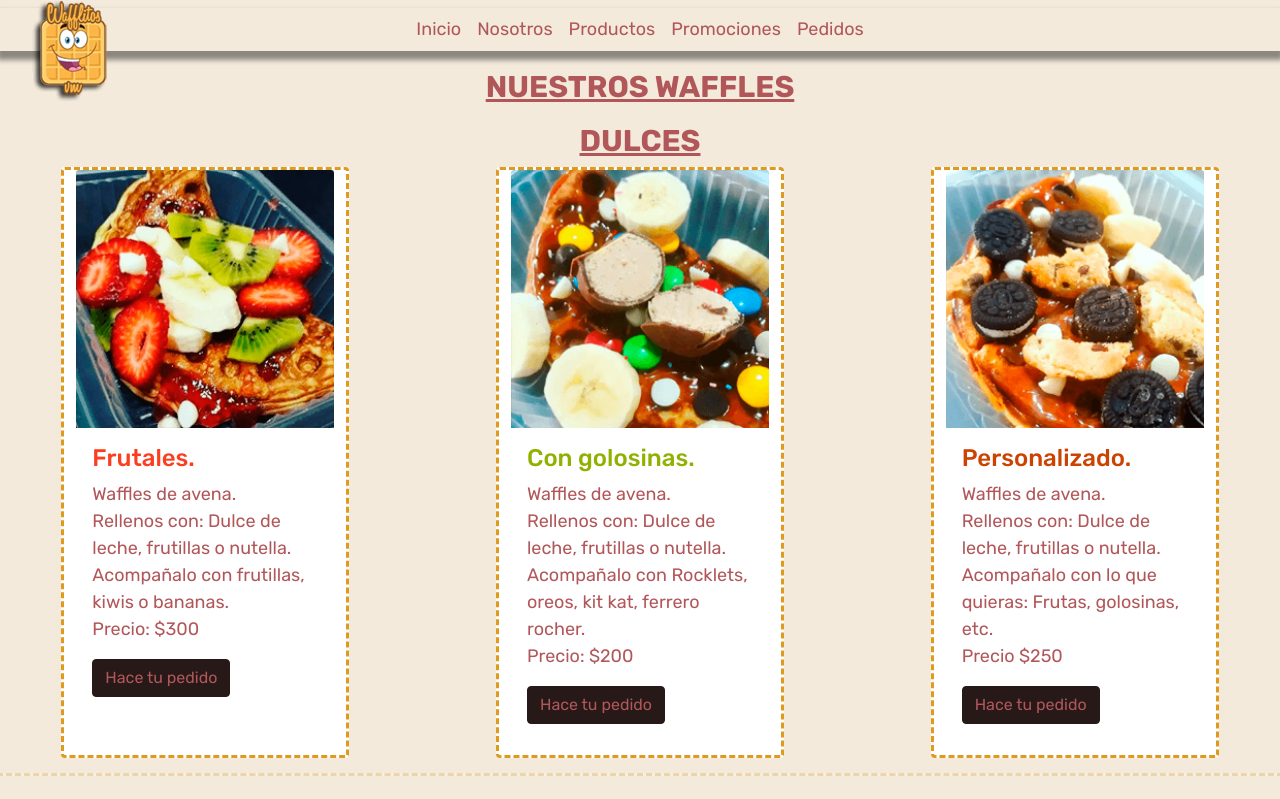
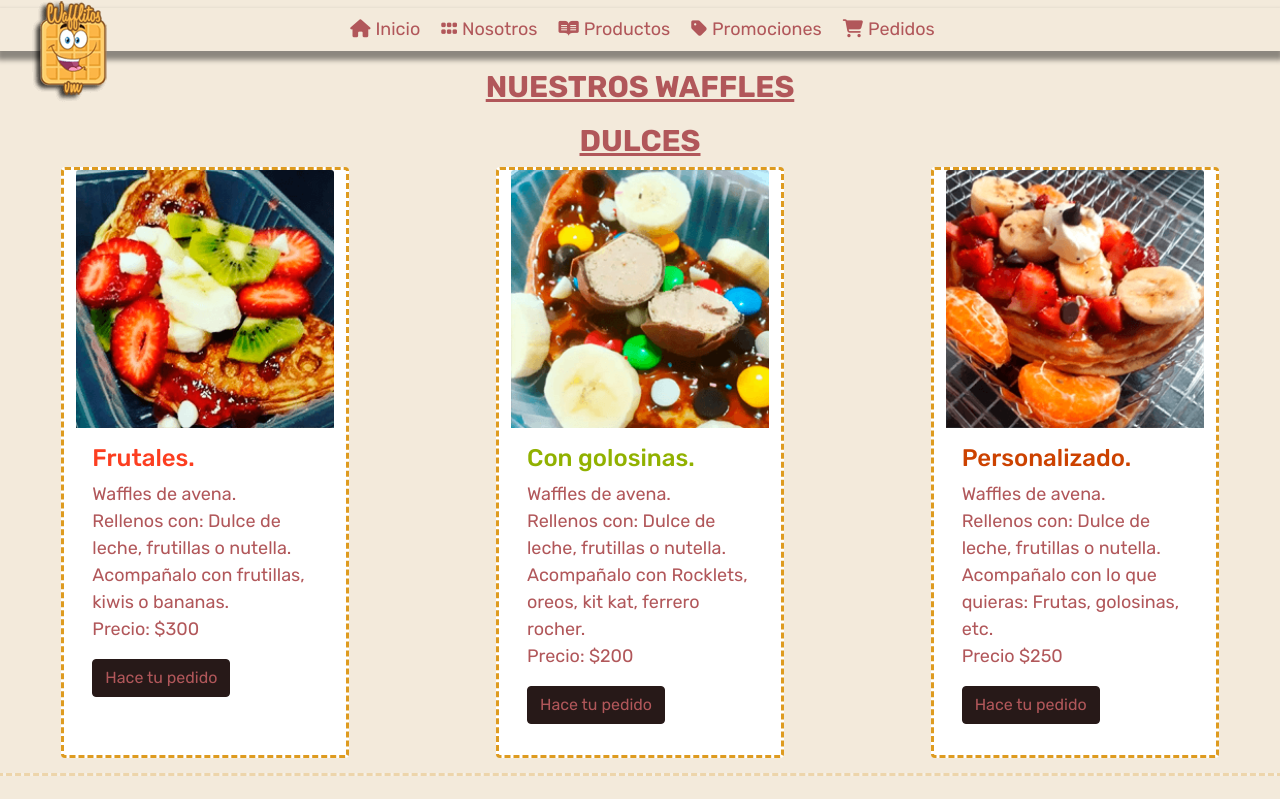
Before and after one commit to Gomez-mf/Wafflitosvm, a website: page pages/productos.html in a window 1280 px wide. Shown: the top 799 px of the page. Drawn offline with nearby package versions, Linux system fonts and the light colour scheme.

Commit message:
elimine fotos repetidas y agregue iconos al menú

```diff
--- a/pages/productos.html
+++ b/pages/productos.html
@@ -22,15 +22,15 @@
             <div class="container-fluid">
                 <a class="navbar-brand" href="../index.html"><img src="../media/logo3.png" alt="logo de wafflitos"></a>
                 <button class="navbar-toggler" type="button" data-bs-toggle="collapse" data-bs-target="#navbarNavAltMarkup" aria-controls="navbarNavAltMarkup" aria-expanded="false" aria-label="Toggle navigation">
-                    <span class="navbar-toggler-icon"></span>
-                  </button>
+                <span class="navbar-toggler-icon"></span>
+              </button>
                 <div class="collapse navbar-collapse  justify-content-around" id="navbarNavAltMarkup">
                     <div class="navbar-nav">
-                        <a class="nav-link" href="../index.html">Inicio</a>
-                        <a class="nav-link" href="../pages/nosotros.html">Nosotros</a>
-                        <a class="nav-link" href="../pages/productos.html">Productos</a>
-                        <a class="nav-link" href="../pages/promociones.html">Promociones</a>
-                        <a class="nav-link" href="../pages/pedidos.html">Pedidos</a>
+                        <a class="nav-link" href="../index.html"><i class="fas fa-home iconosMenu"></i>Inicio</a>
+                        <a class="nav-link" href="./nosotros.html"><i class="fas fa-grip-horizontal iconosMenu"></i>Nosotros</a>
+                        <a class="nav-link" href="./productos.html"><i class="fab fa-readme iconosMenu"></i>Productos</a>
+                        <a class="nav-link" href="./promociones.html"><i class="fas fa-tag iconosMenu"></i>Promociones</a>
+                        <a class="nav-link" href="./pedidos.html"><i class="fas fa-shopping-cart iconosMenu"></i>Pedidos</a>
                     </div>
                 </div>
             </div>
@@ -59,7 +59,7 @@
                     </div>
                 </div>
                 <div class="card" style="width: 18rem;">
-                    <img src="../media/waffleoroes.png" class="card-img-top" alt="Waffle con galletitas oreos">
+                    <img src="../media/personalizado.png" class="card-img-top" alt="Waffle con galletitas oreos">
                     <div class="card-body">
                         <h4 class="card-title personalizado">Personalizado.</h4>
                         <p class="card-text">Waffles de avena.<br> Rellenos con: Dulce de leche, frutillas o nutella.<br>Acompañalo con lo que quieras: Frutas, golosinas, etc.<br>Precio $250</p>
--- a/scss/_index.scss
+++ b/scss/_index.scss
@@ -6,3 +6,7 @@
     font-weight: bold;
     text-decoration: underline;
 }
+
+.iconosMenu {
+    margin: 0px 5px;
+}
```
Also changed, not shown: index.html (+5 -5 lines), pages/nosotros.html (+7 -7 lines), pages/pedidos.html (+7 -7 lines), pages/promociones.html (+6 -6 lines), css/estilos.css, media/personalizado.png (added).
